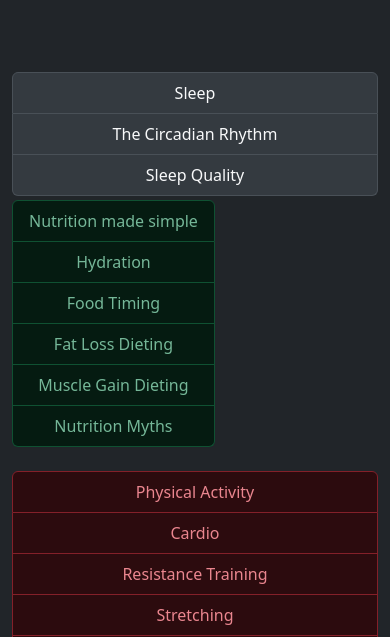
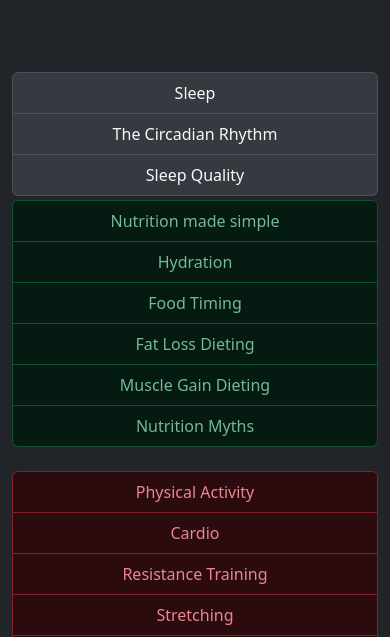
Before and after one commit to Self-Taught-Fiodor/TrackingApp, a Flask app: page /info in a window 390 px wide. Shown: the part 154-791 px from the top of the page. Run offline with Flask 3, Linux system fonts and the light colour scheme.

Commit message:
"more tries to fill up"

```diff
--- a/api/templates/info.html
+++ b/api/templates/info.html
@@ -6,7 +6,7 @@
 {% endblock %}
 
 {% block content %}
-<div class="container" style="height: 20vh"></div>
+<div class="container-fluid" style="height: 20vh"></div>
 <div class="container-fluid d-flex text-center">
   <div class="row g-1 g-lg-4">
     <div class="col-md-6">
@@ -17,7 +17,7 @@
         <a href="https://www.hubermanlab.com/topics/sleep-hygiene" class="list-group-item list-group-item-action list-group-item-light" target="_blank">Sleep Quality</a>
       </div>
     </div>
-    <div class="col-md-6 col-auto">
+    <div class="col-md-6">
       <div class="list-group">
         <a href="https://www.youtube.com/watch?v=7FM9VAH_EXw&list=PLyqKj7LwU2RvpAB-HbJmkWXqaEIWJfA0K" class="list-group-item list-group-item-action list-group-item-success" aria-current="true" target="_blank">
         Nutrition made simple</a>
```
